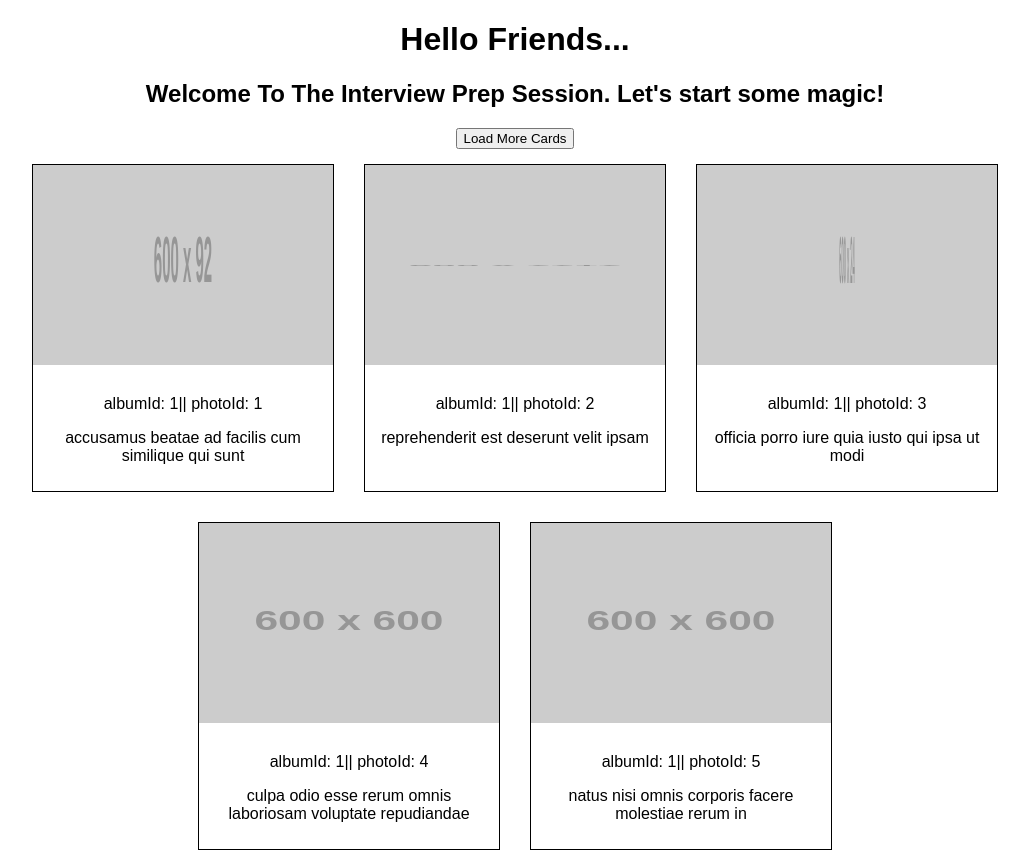
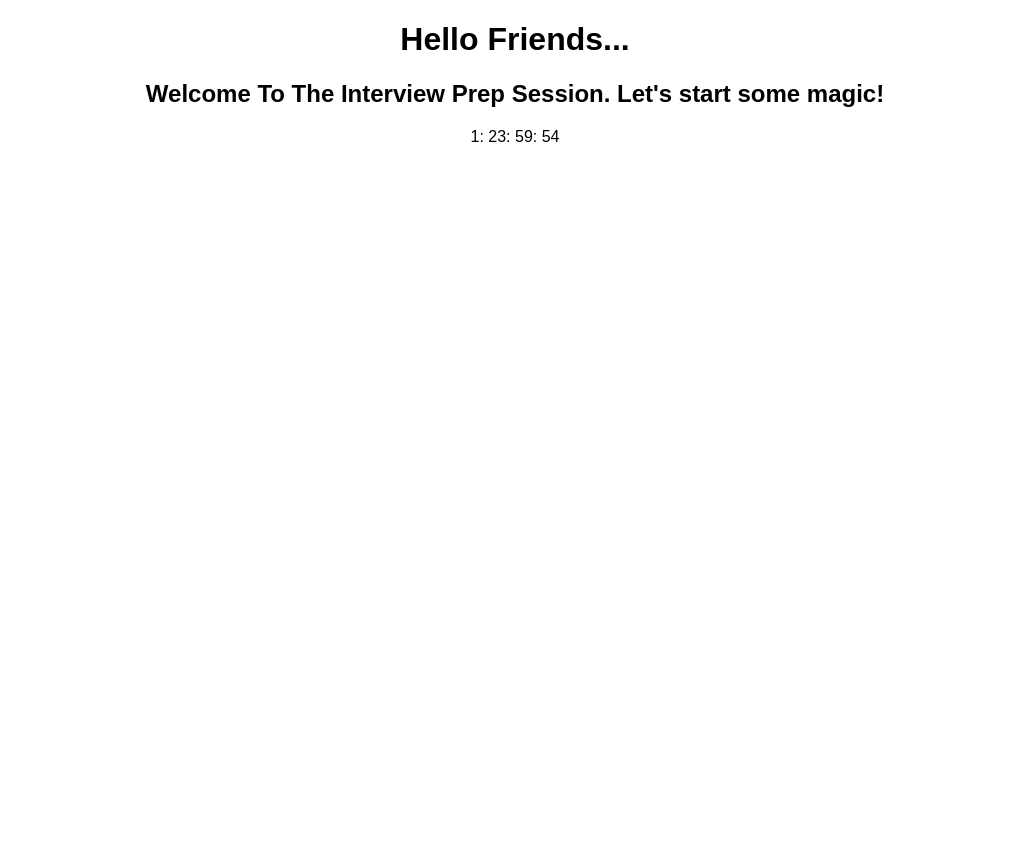
Before and after one commit to DebarunMitra/PlayWithReactHook, a React (Create React App) app in the folder react-inteview-prep/: page / in a window 1280 px wide. Shown: the whole page, without its empty margins (125-1154 px from the left). After the commit the page ends 800 px from the top, so only its background shows below. Built offline with nearby package versions, Linux system fonts and the light colour scheme; no server answers.

Commit message:
count down timer added

```diff
--- a/react-inteview-prep/src/App.js
+++ b/react-inteview-prep/src/App.js
@@ -6,6 +6,7 @@ import PrintWithInterval from './Components/PrintWithInterval';
 import MainCounter from './Components/Counter/MainCounter';
 import TodoListApp from './Components/TodoListApp';
 import HorizontalScrollCard from './Components/HorizontalScrollCard';
+import Timer from './Components/CountdownTimer/Timer';
 
 function App() {
   return (
@@ -17,7 +18,8 @@ function App() {
       {/* <PrintWithInterval /> */}
       {/* <MainCounter /> */}
       {/* <TodoListApp /> */}
-      <HorizontalScrollCard />
+      {/* <HorizontalScrollCard /> */}
+      <Timer duration={2 * 24 * 60 * 60 * 1000} />
     </div>
   );
 }
--- /dev/null
+++ b/react-inteview-prep/src/Components/CountdownTimer/Timer.jsx
@@ -0,0 +1,30 @@
+import React, {useState, useEffect} from 'react'
+
+function Timer({duration}) {
+const [time, setTime] = useState(duration);
+
+useEffect(() => {
+    setTimeout(() => {
+        setTime(prevTime => prevTime - 1000);
+    }, 1000 )
+}, [time]);
+
+const formattedTime = (miliseconds) => {
+    let totalSeconds = parseInt(Math.floor(miliseconds / 1000));
+    let totalMinutes = parseInt(Math.floor(totalSeconds / 60));
+    let totalHours = parseInt(Math.floor(totalMinutes / 60));
+    let days = parseInt(Math.floor(totalHours / 24));
+
+    let seconds = parseInt(totalSeconds % 60);
+    let minutes = parseInt(totalMinutes % 60);
+    let hours = parseInt(totalHours % 24);
+
+    return `${days}: ${hours}: ${minutes}: ${seconds}`
+};
+
+  return (
+    <div>{formattedTime(time)}</div>
+  )
+}
+
+export default Timer
--- a/react-inteview-prep/src/Components/ReadAPIwithPagination.js
+++ b/react-inteview-prep/src/Components/ReadAPIwithPagination.js
@@ -3,7 +3,7 @@ import './Styles/ReadAPIwithPagination.css';
 
 function ReadAPIwithPagination() {
   const [photos, setPhotos] = useState([]);
-  const [dataCounter, setDataCounter] = useState(5);
+  const [dataCounter, setDataCounter] = useState(3);
 
   useEffect(() => {
     function getPhotos() {
```
